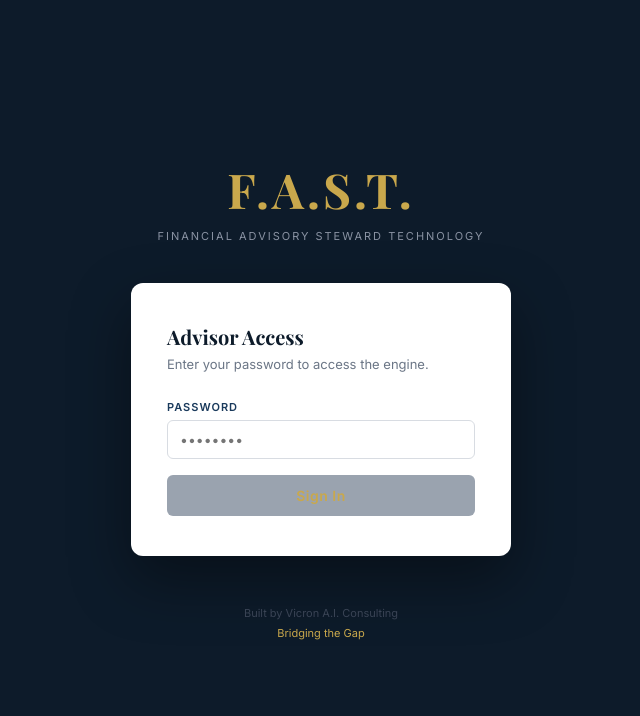
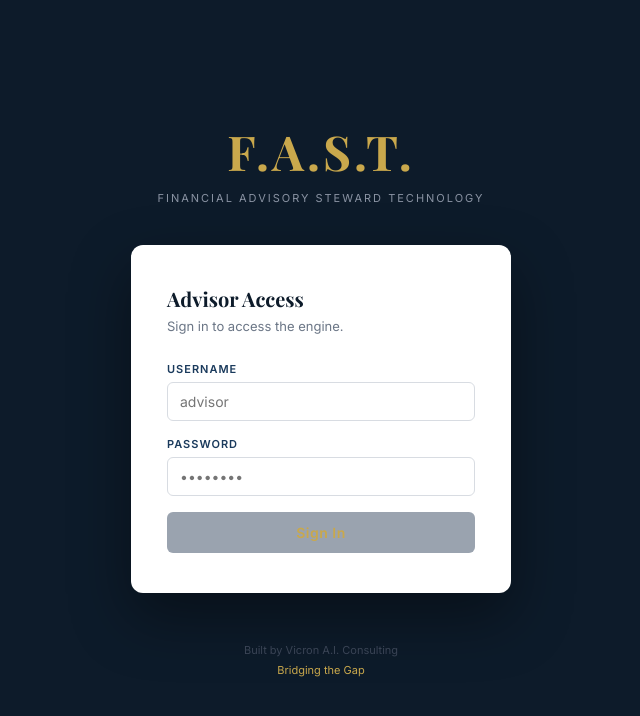
Before and after one commit to VJNegron/fast-app, a React (Vite) app: page / in a window 1280 px wide. Shown: the top 716 px of the page, without its empty margins (319-959 px from the left). Built offline with nearby package versions, Linux system fonts and the light colour scheme.

Commit message:
add username field to login

```diff
--- a/src/components/Login.jsx
+++ b/src/components/Login.jsx
@@ -5,25 +5,50 @@ const NAVY = "#0D1B2A";
 const GOLD = "#C9A84C";
 const ACCENT = "#1A3A5C";
 
+const fieldStyle = {
+  width: "100%",
+  border: "1px solid #D8DCE2",
+  borderRadius: 6,
+  padding: "10px 12px",
+  fontSize: 14,
+  color: NAVY,
+  outline: "none",
+  marginBottom: 16,
+  fontFamily: "inherit",
+};
+
+const labelStyle = {
+  display: "block",
+  fontSize: 11,
+  fontWeight: 600,
+  textTransform: "uppercase",
+  letterSpacing: 1,
+  color: ACCENT,
+  marginBottom: 6,
+};
+
 export default function Login({ onLogin }) {
+  const [username, setUsername] = useState("");
   const [password, setPassword] = useState("");
   const [error, setError] = useState(null);
   const [loading, setLoading] = useState(false);
 
   async function handleSubmit(e) {
     e.preventDefault();
-    if (!password) return;
+    if (!username || !password) return;
     setLoading(true);
     setError(null);
     try {
-      await login(password);
+      await login(username, password);
       onLogin();
     } catch (err) {
-      setError(err.message || "Incorrect password.");
+      setError(err.message || "Incorrect username or password.");
     } finally {
       setLoading(false);
     }
   }
+
+  const canSubmit = username.trim() && password && !loading;
 
   return (
     <div
@@ -70,46 +95,34 @@ export default function Login({ onLogin }) {
           boxShadow: "0 24px 60px rgba(0,0,0,0.4)",
         }}
       >
-        <h2
-          className="font-serif"
-          style={{ color: NAVY, fontSize: 20, marginBottom: 6 }}
-        >
+        <h2 className="font-serif" style={{ color: NAVY, fontSize: 20, marginBottom: 6 }}>
           Advisor Access
         </h2>
         <p style={{ color: "#6B7686", fontSize: 13, marginBottom: 28 }}>
-          Enter your password to access the engine.
+          Sign in to access the engine.
         </p>
 
-        <label
-          style={{
-            display: "block",
-            fontSize: 11,
-            fontWeight: 600,
-            textTransform: "uppercase",
-            letterSpacing: 1,
-            color: ACCENT,
-            marginBottom: 6,
-          }}
-        >
-          Password
-        </label>
+        {/* Username */}
+        <label style={labelStyle}>Username</label>
+        <input
+          type="text"
+          value={username}
+          onChange={(e) => setUsername(e.target.value)}
+          placeholder="advisor"
+          autoFocus
+          autoComplete="username"
+          style={{ ...fieldStyle, borderColor: error ? "#C0392B" : "#D8DCE2" }}
+        />
+
+        {/* Password */}
+        <label style={labelStyle}>Password</label>
         <input
           type="password"
           value={password}
           onChange={(e) => setPassword(e.target.value)}
           placeholder="••••••••"
-          autoFocus
-          style={{
-            width: "100%",
-            border: `1px solid ${error ? "#C0392B" : "#D8DCE2"}`,
-            borderRadius: 6,
-            padding: "10px 12px",
-            fontSize: 14,
-            color: NAVY,
-            outline: "none",
-            marginBottom: 8,
-            fontFamily: "inherit",
-          }}
+          autoComplete="current-password"
+          style={{ ...fieldStyle, borderColor: error ? "#C0392B" : "#D8DCE2", marginBottom: 8 }}
         />
 
         {error && (
@@ -130,10 +143,10 @@ export default function Login({ onLogin }) {
 
         <button
           type="submit"
-          disabled={loading || !password}
+          disabled={!canSubmit}
           style={{
             width: "100%",
-            background: loading || !password ? "#9AA3AF" : NAVY,
+            background: !canSubmit ? "#9AA3AF" : NAVY,
             color: GOLD,
             border: "none",
             borderRadius: 6,
@@ -141,12 +154,12 @@ export default function Login({ onLogin }) {
             fontSize: 14,
             fontWeight: 600,
             letterSpacing: 0.5,
-            cursor: loading || !password ? "not-allowed" : "pointer",
+            cursor: !canSubmit ? "not-allowed" : "pointer",
             marginTop: 8,
             fontFamily: "inherit",
           }}
         >
-          {loading ? "Signing in..." : "Sign In"}
+          {loading ? "Signing in…" : "Sign In"}
         </button>
       </form>
 
```
Also changed, not shown: server.js (+5 -3 lines), src/lib/api.js.
